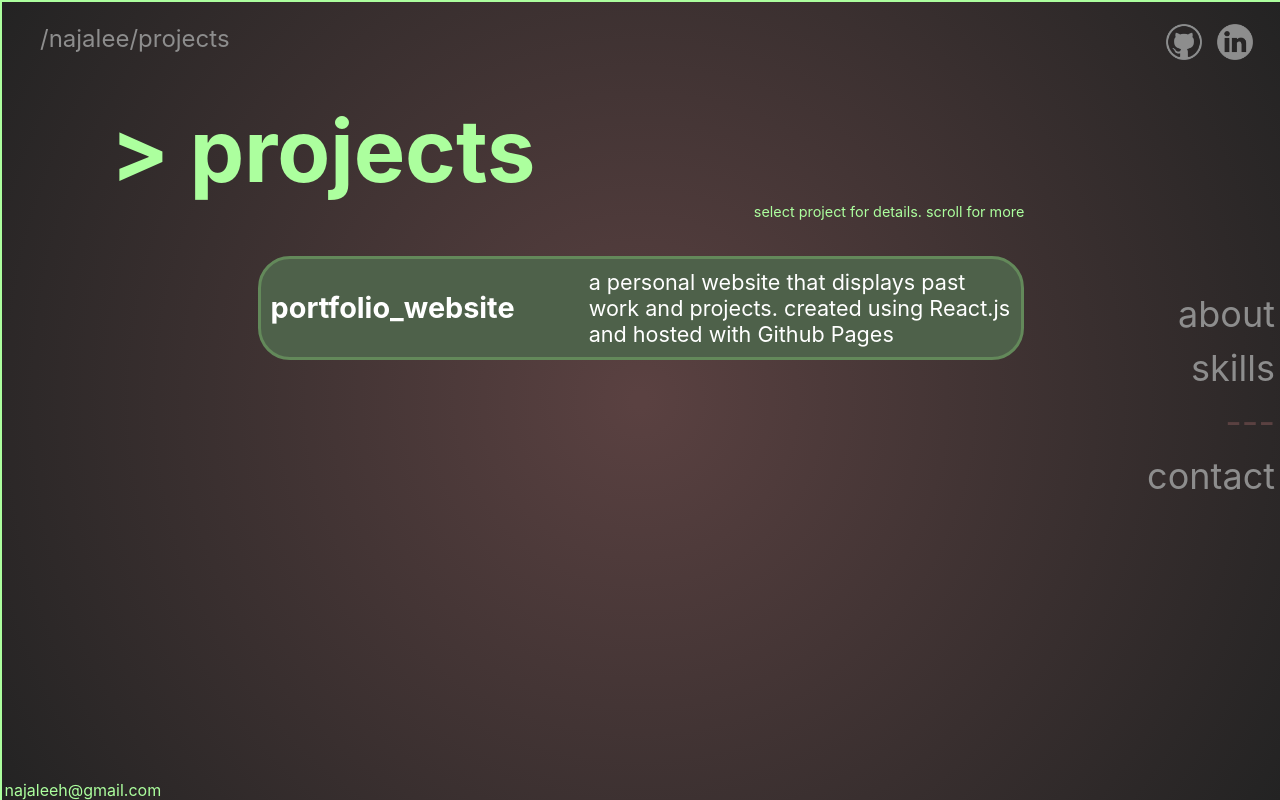
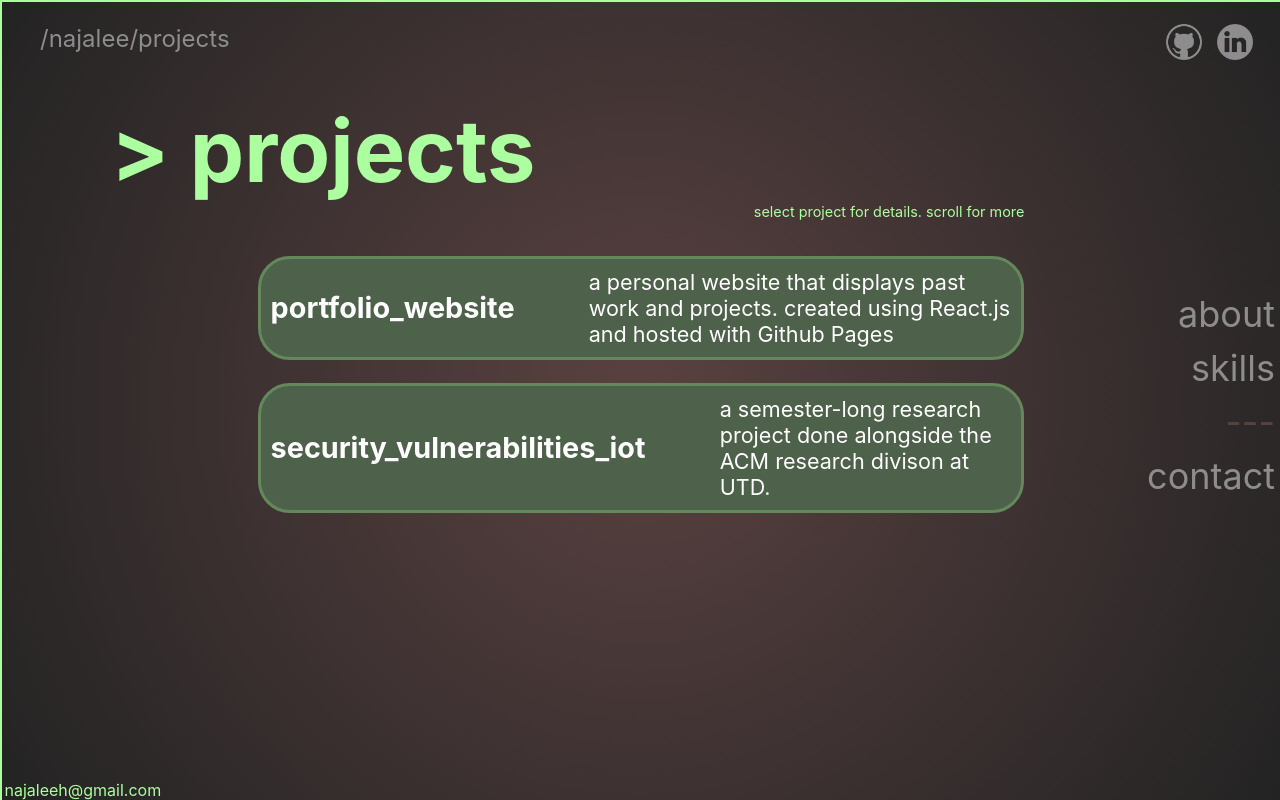
Before and after one commit to najalee/najalee.github.io, a React (Create React App) app: page /#/projects in a window 1280 px wide. Shown: the top 800 px of the page. Built offline with nearby package versions, Linux system fonts and the light colour scheme.

Commit message:
added acm research project

```diff
--- a/src/pages/ProjectsScreen.js
+++ b/src/pages/ProjectsScreen.js
@@ -25,6 +25,11 @@ function ProjectsScreen() {
           name="portfolio_website"
           description="a personal website that displays past work and projects. created using React.js and hosted with Github Pages"
         />
+        <ProjectPreview
+          link="https://github.com/ACM-Research/IoTSecurityVulnerabilities"
+          name="security_vulnerabilities_iot"
+          description="a semester-long research project done alongside the ACM research divison at UTD."
+        />
       </div>
     </section>
   );
```
